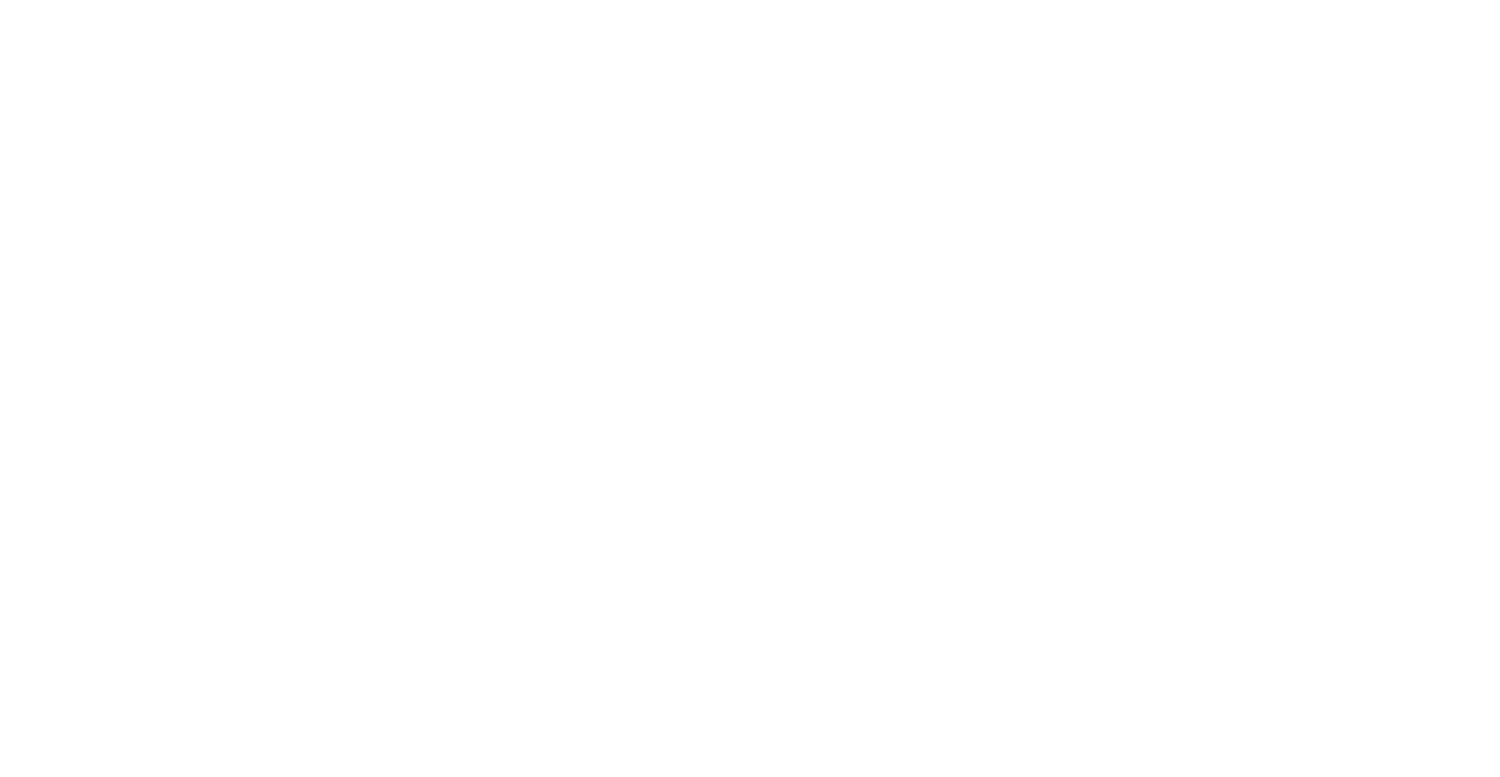
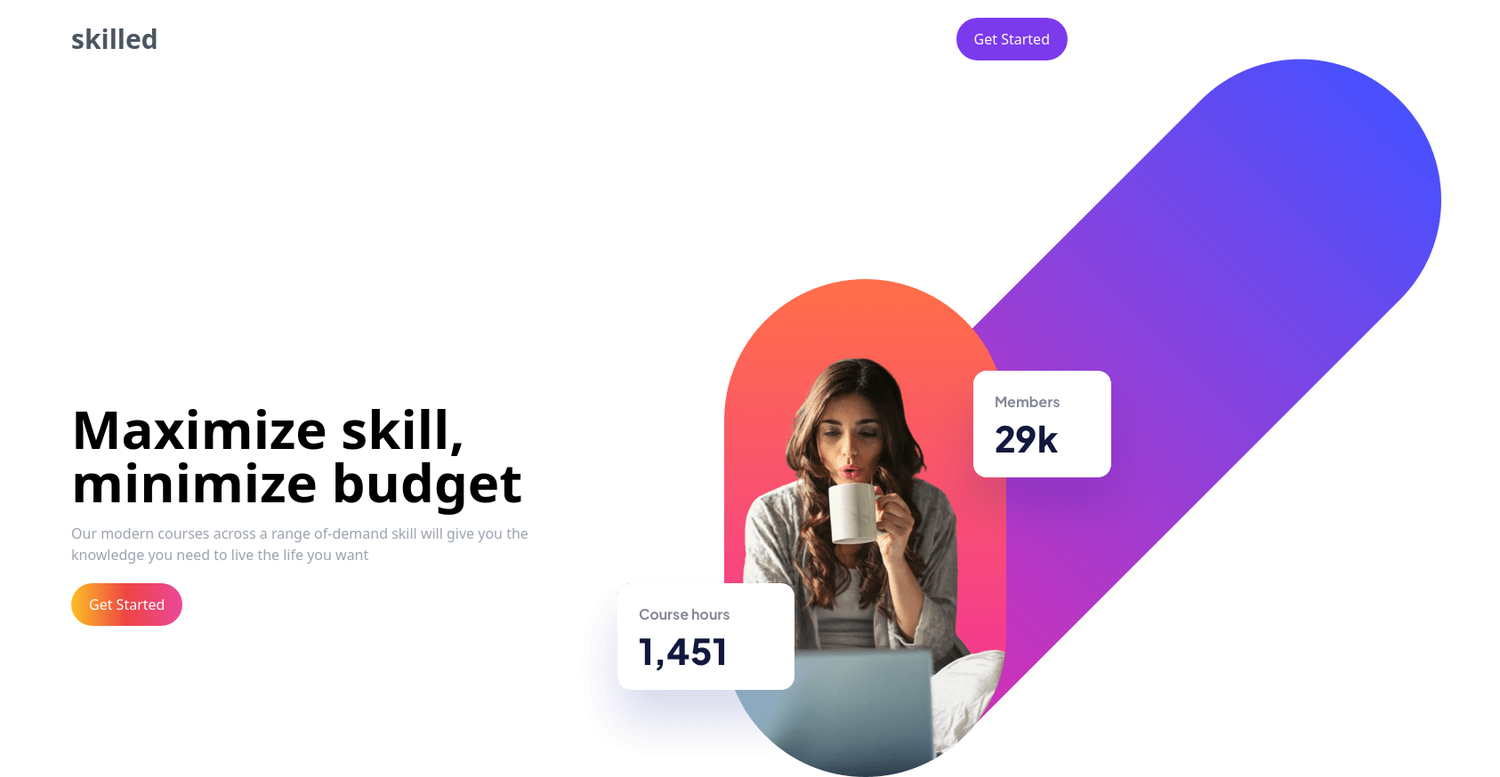
Before and after one commit to Emmanuel-Awolu60/skilled, a plain HTML site: page starter/index.html in a window 1280 px wide. Shown: the whole page at 89% size, 1686 px wide, since content can reach past the window. Before the commit the page ends 800 px from the top, so only its background shows below. Drawn offline with nearby package versions, Linux system fonts and the light colour scheme; files that its build step writes are made by us from their sources.

Commit message:
completed the first section

```diff
--- a/starter/index.html
+++ b/starter/index.html
@@ -1,14 +1,40 @@
 <!DOCTYPE html>
 <html lang="en">
+
 <head>
    <meta charset="UTF-8">
    <meta name="viewport" content="width=device-width, initial-scale=1.0">
-    <title>Document</title>
+   <title>skilled</title>
    <link href="https://unpkg.com/tailwindcss@^2/dist/tailwind.min.css" rel="stylesheet">
    <!-- <link href="css/tailwind.css" rel="stylesheet"> -->
    <link rel="stylesheet" href="./src/main.css">
 </head>
+
 <body>
+   <!-- top section -->
+   <div>
+      <div class="flex justify-between items-center mt-5">
+         <h1 class="text-gray-600 text-3xl font-bold ml-20">skilled</h1>
+         <button class="bg-purple-600 text-white px-5 py-3 mr-20 rounded-full">Get Started</button>
+      </div>
 
+      <div class=" flex">
+         <div class="w-3/6 pl-20 mt-96">
+            <h1 class="text-black-600 font-bold text-6xl ">
+               Maximize skill, <br> minimize budget
+            </h1>
+            <p class="text-gray-400 pt-4">
+               Our modern courses across a range of-demand skill will give you the <br>
+               knowledge you need to live the life you want
+            </p>
+            <button class="bg-gradient-to-r from-yellow-400 via-red-500 to-pink-500 text-white px-5 py-3 rounded-full mt-5">Get Started</button>
+         </div>
+
+         <div class="w-3/6">
+            <img src="./img/image-hero-desktop.png" class=" mt-0 absolute top-0" alt="">
+         </div>
+      </div>
+   </div>
 </body>
+
 </html>
--- a/starter/main.css
+++ b/starter/main.css
@@ -1,3 +1,3 @@
-@tailwind base;
+/* @tailwind base;
 @tailwind components;
-@tailwind utilities;
+@tailwind utilities; */
```
Lines whose indentation alone changed are shown as unchanged.
